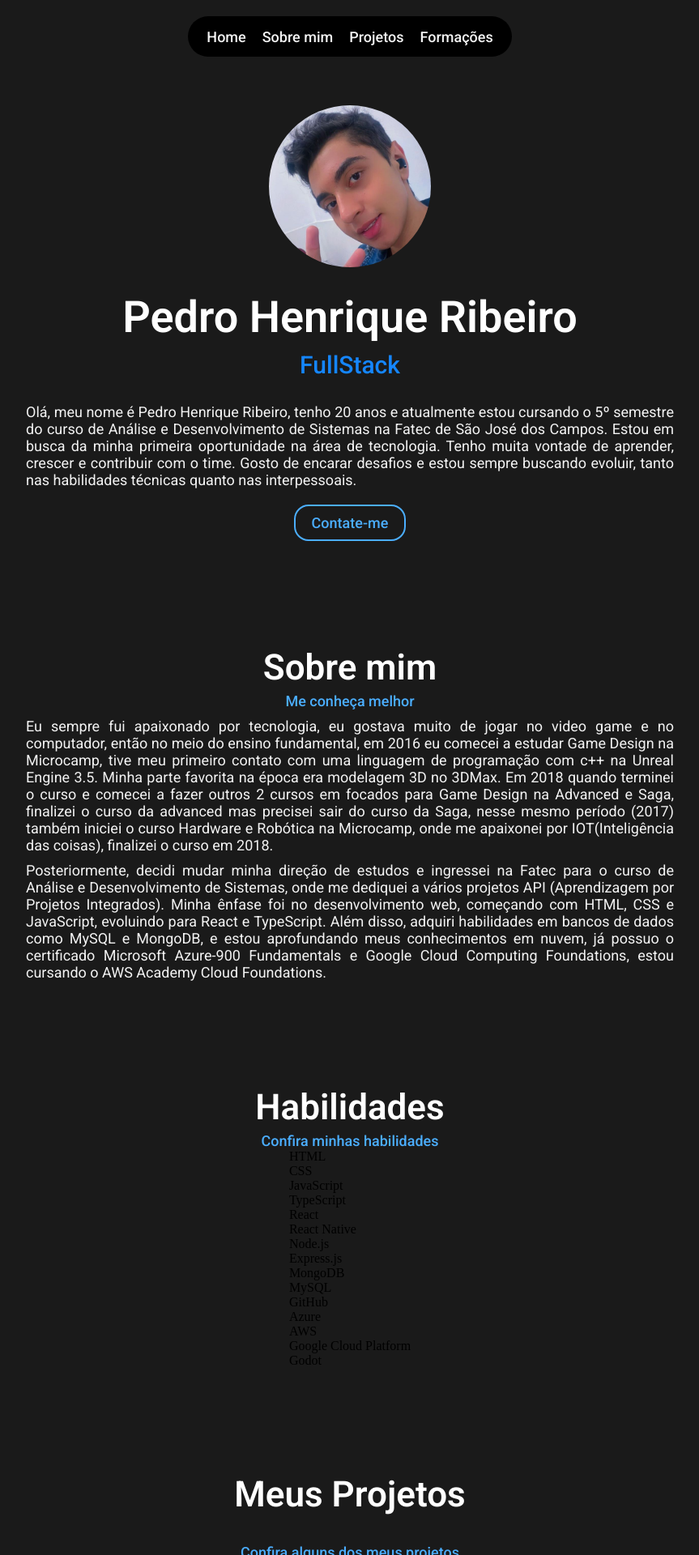
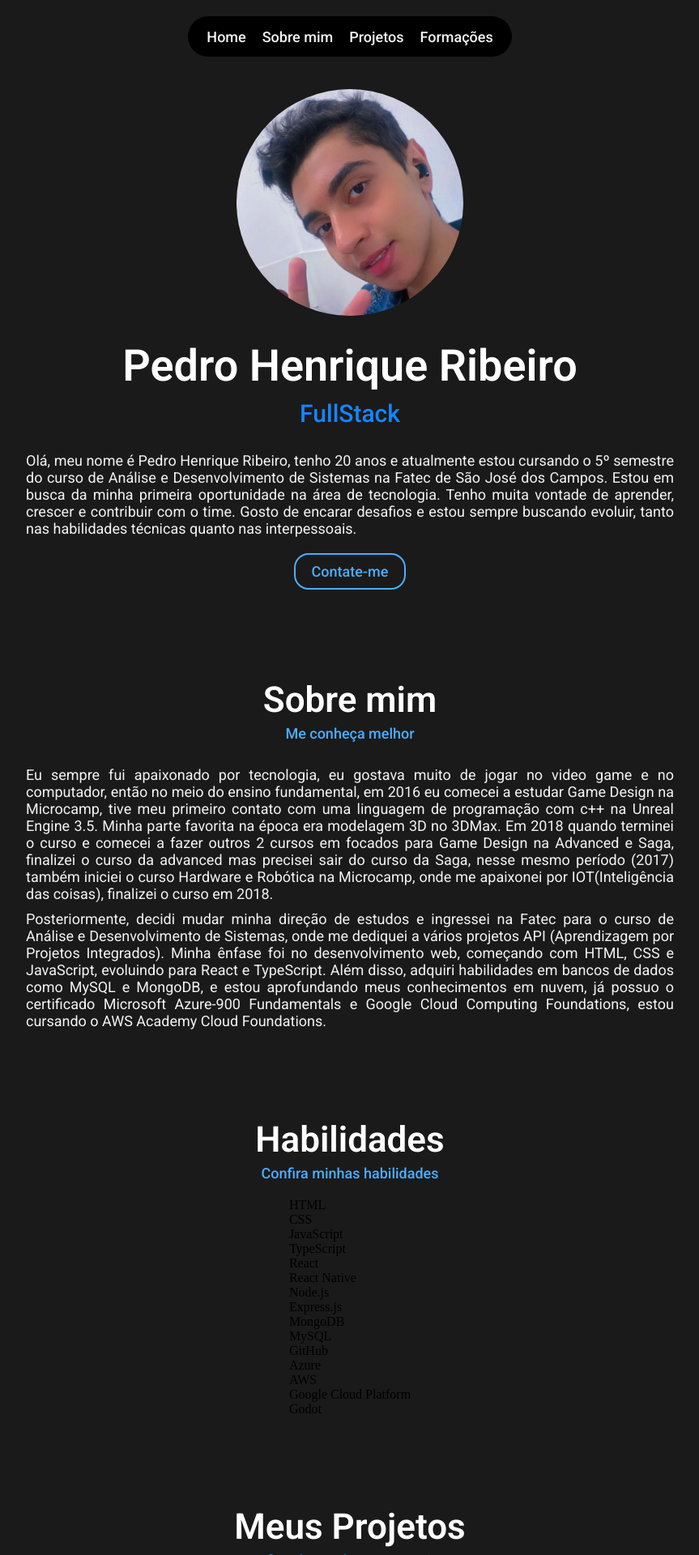
Before and after one commit to pedrohenribeiro/Portfolio-Profissional, a React (Vite) app in the folder portfolio-profissional/: page / in a window 1280 px wide. Shown: the top 1920 px of the page at 81% size, without its empty margins (208-1071 px from the left). Built offline with nearby package versions, Linux system fonts and the light colour scheme.

Commit message:
feat: improving layout

```diff
--- a/portfolio-profissional/src/pages/home/Home.module.css
+++ b/portfolio-profissional/src/pages/home/Home.module.css
@@ -19,8 +19,8 @@ h1,h2,p,button{
 }
 
 .foto{
-    width: 200px;
-    height: 200px;
+    width: 280px;
+    height: 280px;
     border-radius: 50%;
     margin-top: 50px;
     background-color: var(--principal);
@@ -30,7 +30,7 @@ h1,h2,p,button{
     flex-direction: column;
     justify-content: center;
     align-items: center;
-    margin-top: 80px;
+    margin-top: 60px;
 }
 .nome{
     color: var(--titulo);
@@ -85,7 +85,7 @@ h1,h2,p,button{
   display: flex;
   flex-direction: column;
   align-items: center;
-  margin-top: 80px;
+  margin-top: 60px;
   padding-left: 10px;
   padding-right: 10px;
 }
@@ -94,14 +94,13 @@ h1,h2,p,button{
     display: flex;
     flex-direction: column;
     align-items: center;
-    margin-top: 80px;
-    gap: 30px;
+    margin-top: 60px;
 }
 .containerHabilidades{
     display: flex;
     flex-direction: column;
     align-items: center;
-    margin-top: 80px;
+    margin-top: 60px;
 }
 #meusProjetos{
     text-align: left;
@@ -118,12 +117,10 @@ h1,h2,p,button{
     font-size: 18px;
     font-weight: 500;
     margin-top: 5px;
+    margin-bottom: 20px;
 }
 
 @media (max-width: 900px) {
-/*   .nome {
-    font-size: 40px;
-  } */
   .area {
     font-size: 22px;
   }
```
